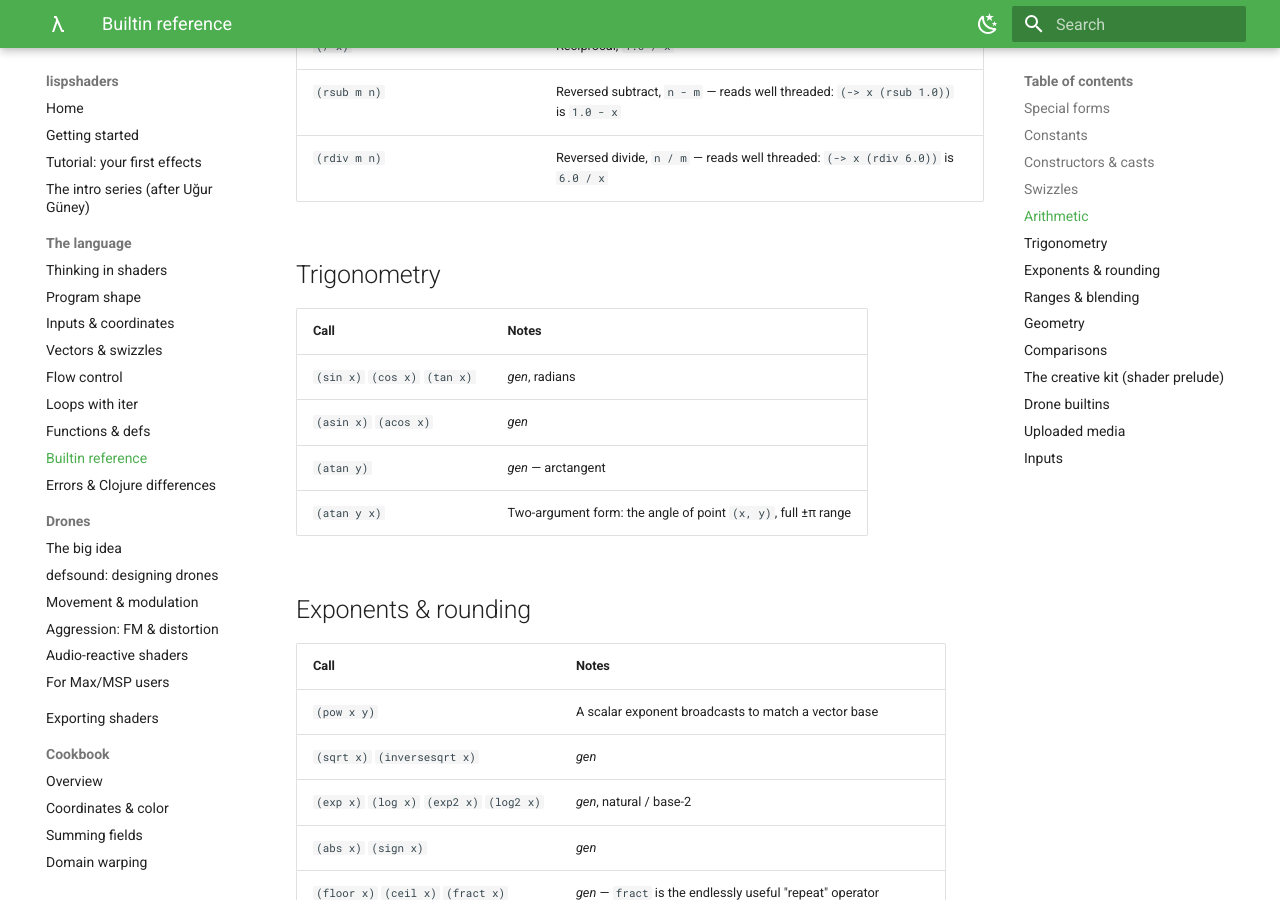
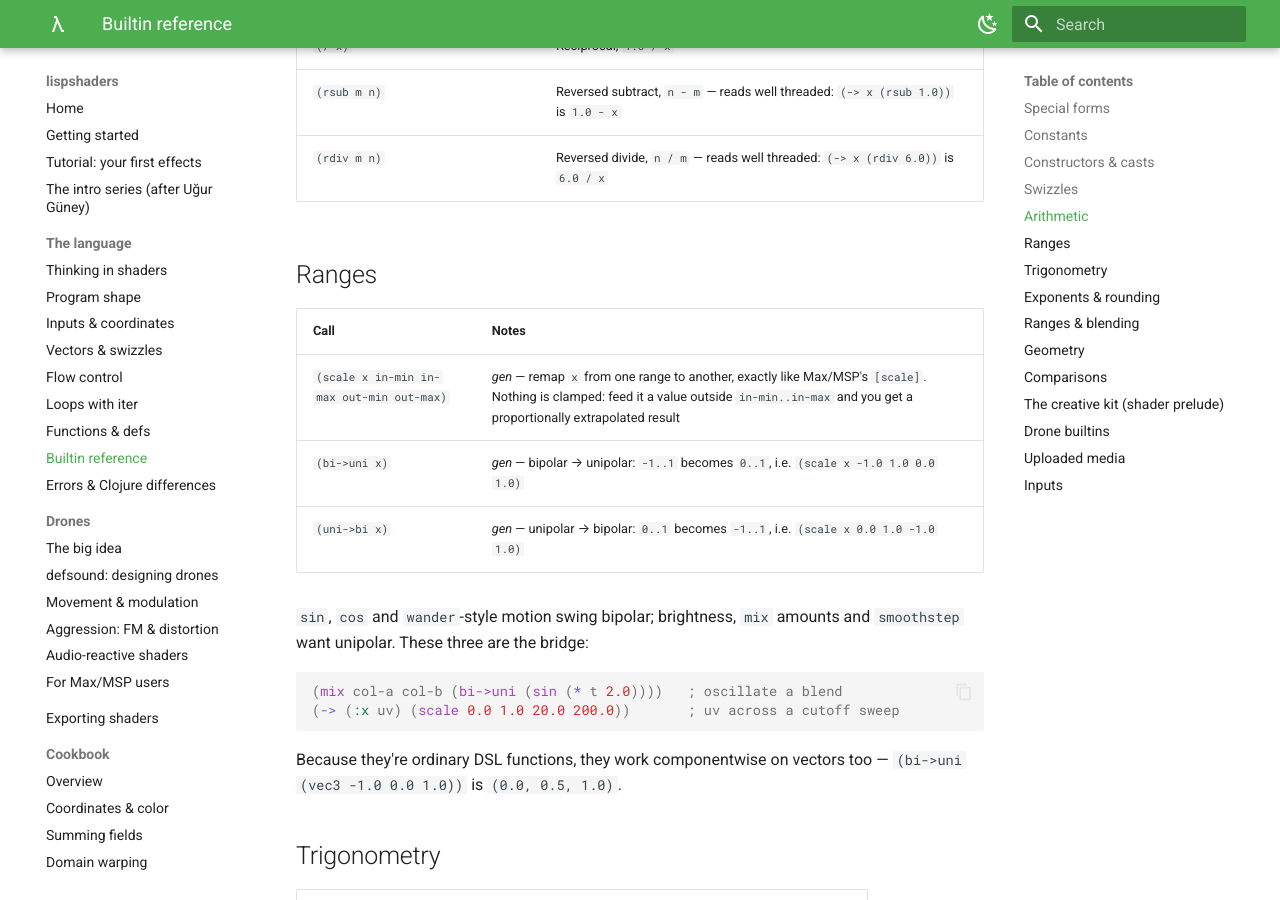
Before and after one commit to FOSSforlife/lispshaders, an MkDocs documentation site: the page built from docs/language/reference.md, in a window 1280 px wide and 900 px high, scrolled down 2066 px. Built offline with MkDocs 1.6.1 and Material for MkDocs 9.7.7, drawn with Linux system fonts in a browser that asks for light colours.

Commit message:
Scale, uni->bi, bi->uni

````diff
--- a/docs/language/reference.md
+++ b/docs/language/reference.md
@@ -59,6 +59,25 @@ and drones alike.
 | `(/ x)`                                                    | Reciprocal, `1.0 / x`                                                                                                   |
 | `(rsub m n)`                                               | Reversed subtract, `n - m` — reads well threaded: `(-> x (rsub 1.0))` is `1.0 - x`                                       |
 | `(rdiv m n)`                                               | Reversed divide, `n / m` — reads well threaded: `(-> x (rdiv 6.0))` is `6.0 / x`                                         |
+
+## Ranges
+
+| Call                                     | Notes                                                                                                         |
+| ---------------------------------------- | ------------------------------------------------------------------------------------------------------------- |
+| `(scale x in-min in-max out-min out-max)` | _gen_ — remap `x` from one range to another, exactly like Max/MSP's `[scale]`. Nothing is clamped: feed it a value outside `in-min..in-max` and you get a proportionally extrapolated result |
+| `(bi->uni x)`                            | _gen_ — bipolar → unipolar: `-1..1` becomes `0..1`, i.e. `(scale x -1.0 1.0 0.0 1.0)`                        |
+| `(uni->bi x)`                            | _gen_ — unipolar → bipolar: `0..1` becomes `-1..1`, i.e. `(scale x 0.0 1.0 -1.0 1.0)`                        |
+
+`sin`, `cos` and `wander`-style motion swing bipolar; brightness, `mix`
+amounts and `smoothstep` want unipolar. These three are the bridge:
+
+```clojure
+(mix col-a col-b (bi->uni (sin (* t 2.0))))   ; oscillate a blend
+(-> (:x uv) (scale 0.0 1.0 20.0 200.0))       ; uv across a cutoff sweep
+```
+
+Because they're ordinary DSL functions, they work componentwise on
+vectors too — `(bi->uni (vec3 -1.0 0.0 1.0))` is `(0.0, 0.5, 1.0)`.
 
 ## Trigonometry
 
````
Also changed, not shown: docs/sound/for-maxmsp-users.md (+1 -0 lines), 3 other files.
